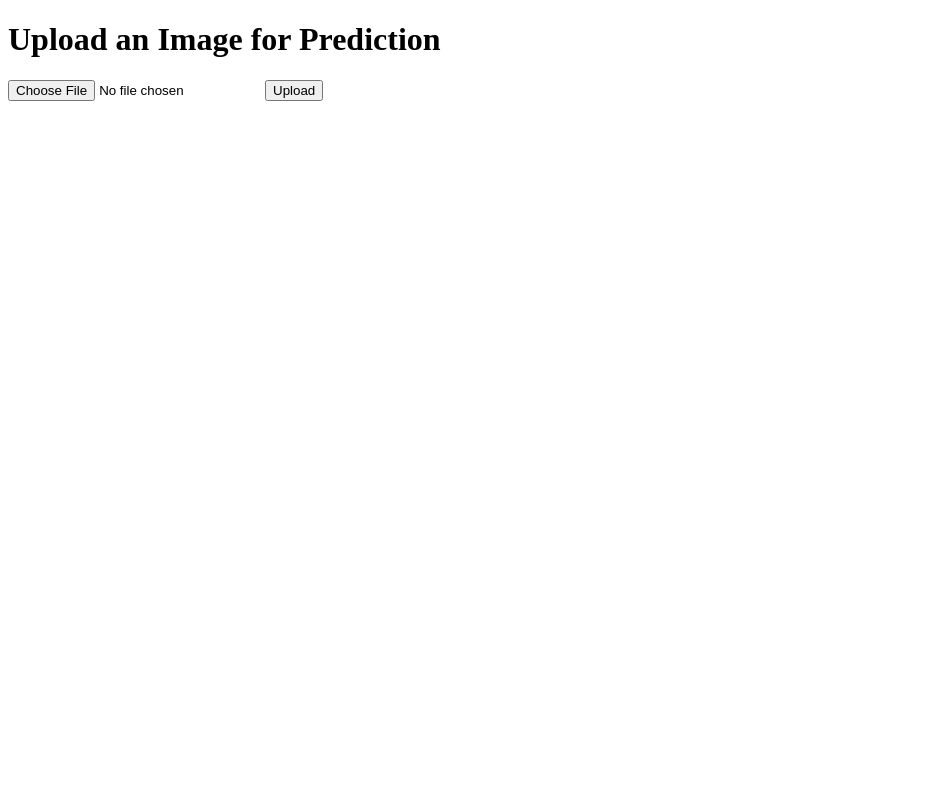
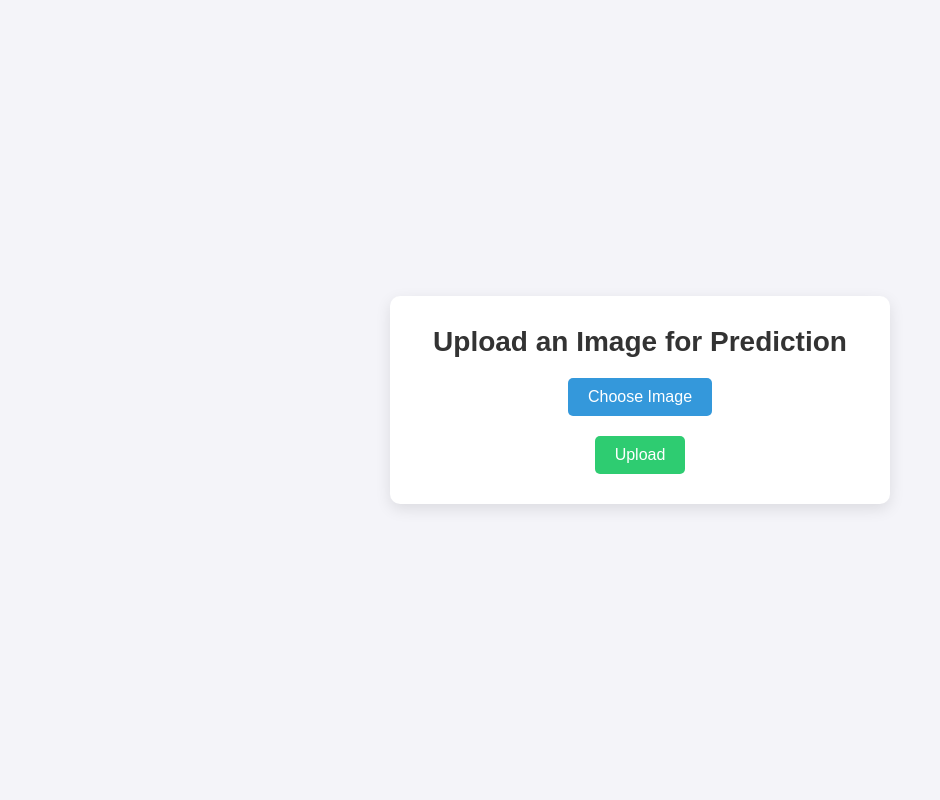
Before and after one commit to ItsUtkarshhh/Waste-Classification-using-ResNet50, a Flask app: page / in a window 1280 px wide. Shown: the whole page, without its empty margins (0-940 px from the left). Run offline with Flask 3, Linux system fonts and the light colour scheme.

Commit message:
UI made better

```diff
--- a/waste/app.py
+++ b/waste/app.py
@@ -1,13 +1,19 @@
-from flask import Flask, request, render_template, redirect, url_for
-from flask import send_from_directory
+from flask import Flask, request, render_template, redirect, url_for, send_from_directory
 import torch
 from torchvision import transforms
 from torchvision.models import resnet50
 from PIL import Image
-import numpy as np
 import os
 
 app = Flask(__name__)
+
+# Directory for uploaded files
+UPLOAD_FOLDER = 'uploads'
+app.config['UPLOAD_FOLDER'] = UPLOAD_FOLDER
+
+# Ensure the upload folder exists
+if not os.path.exists(UPLOAD_FOLDER):
+    os.makedirs(UPLOAD_FOLDER)
 
 # Class names (update this based on your dataset)
 class_names = sorted(['trash', 'plastic', 'paper', 'metal', 'glass', 'cardboard'])
@@ -32,7 +38,7 @@ def index():
 
 @app.route('/uploads/<filename>')
 def uploaded_file(filename):
-    return send_from_directory('uploads', filename)
+    return send_from_directory(app.config['UPLOAD_FOLDER'], filename)
 
 def predict(img_name):
     img = Image.open(img_name).convert('RGB')  # Load image
@@ -55,14 +61,14 @@ def upload_file():
         return redirect(request.url)
 
     # Save the uploaded image
-    filepath = os.path.join('uploads', file.filename)
+    filepath = os.path.join(app.config['UPLOAD_FOLDER'], file.filename)
     file.save(filepath)
 
     # Process the image and make a prediction
     predicted_class = predict(img_name=filepath)
 
     # Update image_url to be accessible via the new route
-    image_url = f'/uploads/{file.filename}'
+    image_url = url_for('uploaded_file', filename=file.filename)
 
     return render_template('result.html', class_name=predicted_class.upper(), image_url=image_url)
 
--- /dev/null
+++ b/waste/static/CSS/index.css
@@ -0,0 +1,118 @@
+* {
+    margin: 0;
+    padding: 0;
+    box-sizing: border-box;
+}
+
+body {
+    font-family: 'Arial', sans-serif;
+    background-color: #f4f4f9;
+    display: flex;
+    justify-content: center;
+    align-items: center;
+    height: 100vh;
+    padding: 20px;
+}
+
+.container {
+    background-color: white;
+    padding: 30px;
+    border-radius: 10px;
+    box-shadow: 0 5px 15px rgba(0, 0, 0, 0.1);
+    text-align: center;
+    width: 100%;
+    max-width: 500px;
+}
+
+h1 {
+    color: #333;
+    margin-bottom: 20px;
+    font-size: 28px;
+}
+
+form {
+    display: flex;
+    flex-direction: column;
+    align-items: center;
+}
+
+#file-upload {
+    display: none;
+}
+
+.custom-file-upload {
+    display: inline-block;
+    padding: 10px 20px;
+    cursor: pointer;
+    background-color: #3498db;
+    color: white;
+    border-radius: 5px;
+    margin-bottom: 20px;
+    font-size: 16px;
+    transition: background-color 0.3s ease;
+}
+
+.custom-file-upload:hover {
+    background-color: #2980b9;
+}
+
+.upload-btn {
+    padding: 10px 20px;
+    background-color: #2ecc71;
+    color: white;
+    border: none;
+    border-radius: 5px;
+    cursor: pointer;
+    font-size: 16px;
+    transition: background-color 0.3s ease;
+}
+
+.upload-btn:hover {
+    background-color: #27ae60;
+}
+
+.upload-btn:active {
+    transform: scale(0.98);
+}
+
+.result-box {
+    margin-bottom: 20px;
+}
+
+h2 {
+    font-size: 22px;
+    color: #444;
+    margin-bottom: 15px;
+}
+
+h2 span {
+    color: #27ae60;
+    font-weight: bold;
+}
+
+.result-image {
+    max-width: 100%;
+    max-height: 500px;
+    margin-bottom: 20px;
+    border-radius: 10px;
+    box-shadow: 0 4px 10px rgba(0, 0, 0, 0.1);
+}
+
+.upload-link {
+    display: inline-block;
+    padding: 10px 20px;
+    background-color: #3498db;
+    color: white;
+    border-radius: 5px;
+    text-decoration: none;
+    font-size: 16px;
+    transition: background-color 0.3s ease;
+}
+
+.upload-link:hover {
+    background-color: #2980b9;
+}
+
+.upload-link:active {
+    transform: scale(0.98);
+}
--- a/waste/templates/index.html
+++ b/waste/templates/index.html
@@ -3,13 +3,19 @@
 <head>
     <meta charset="UTF-8">
     <meta name="viewport" content="width=device-width, initial-scale=1.0">
-    <title>Image Upload</title>
+    <title>Image Upload for Prediction</title>
+    <link rel="stylesheet" href="{{ url_for('static', filename='css/index.css') }}">
 </head>
 <body>
-    <h1>Upload an Image for Prediction</h1>
-    <form action="/upload" method="post" enctype="multipart/form-data">
-        <input type="file" name="file" accept="image/*" required>
-        <input type="submit" value="Upload">
-    </form>
+    <div class="container">
+        <h1>Upload an Image for Prediction</h1>
+        <form action="/upload" method="post" enctype="multipart/form-data">
+            <label for="file-upload" class="custom-file-upload">
+                Choose Image
+            </label>
+            <input id="file-upload" type="file" name="file" accept="image/*" required>
+            <input type="submit" value="Upload" class="upload-btn">
+        </form>
+    </div>
 </body>
 </html>
```
Also changed, not shown: waste/static/CSS/result.css (added, +118 -0 lines), waste/templates/result.html (+10 -5 lines).
